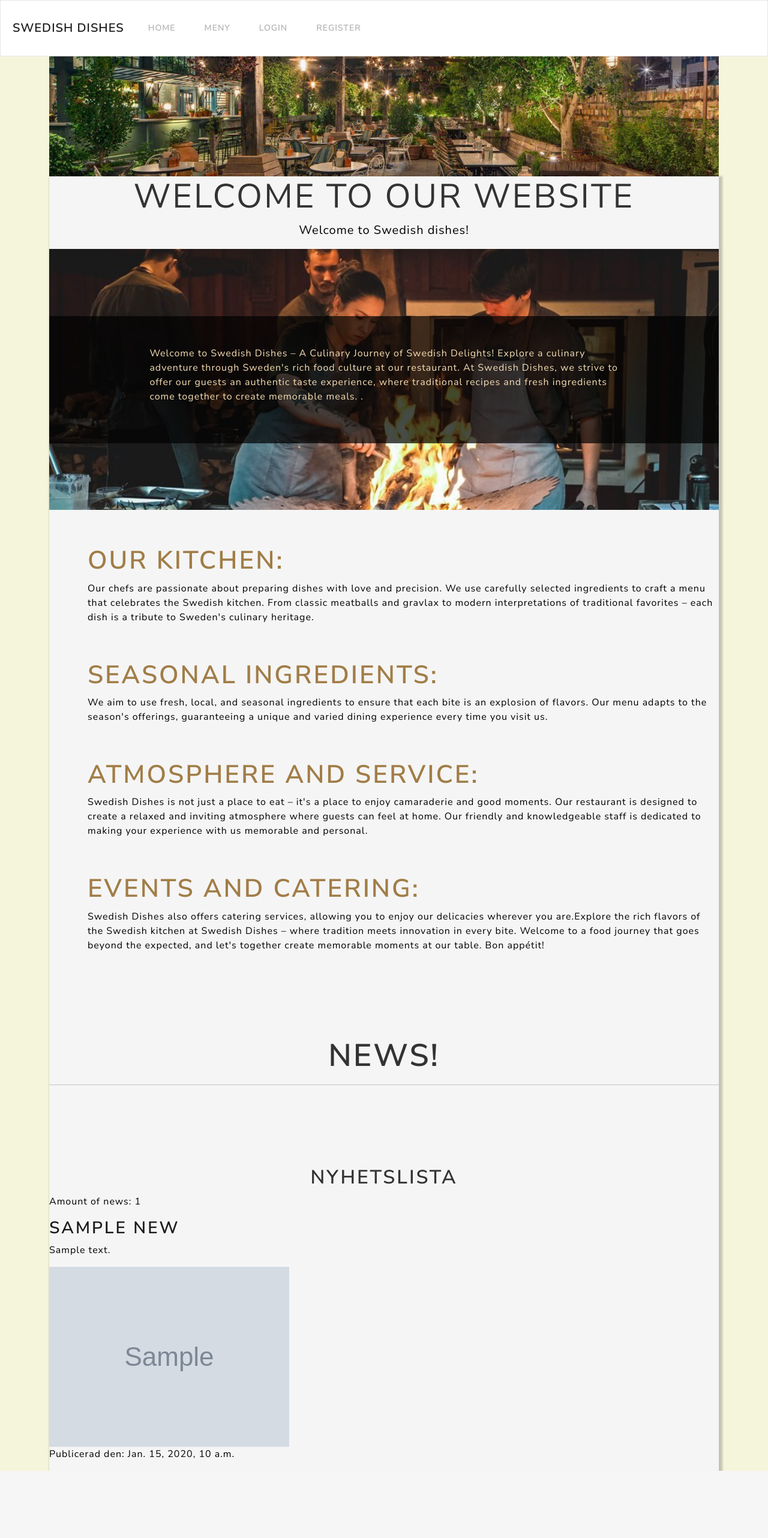
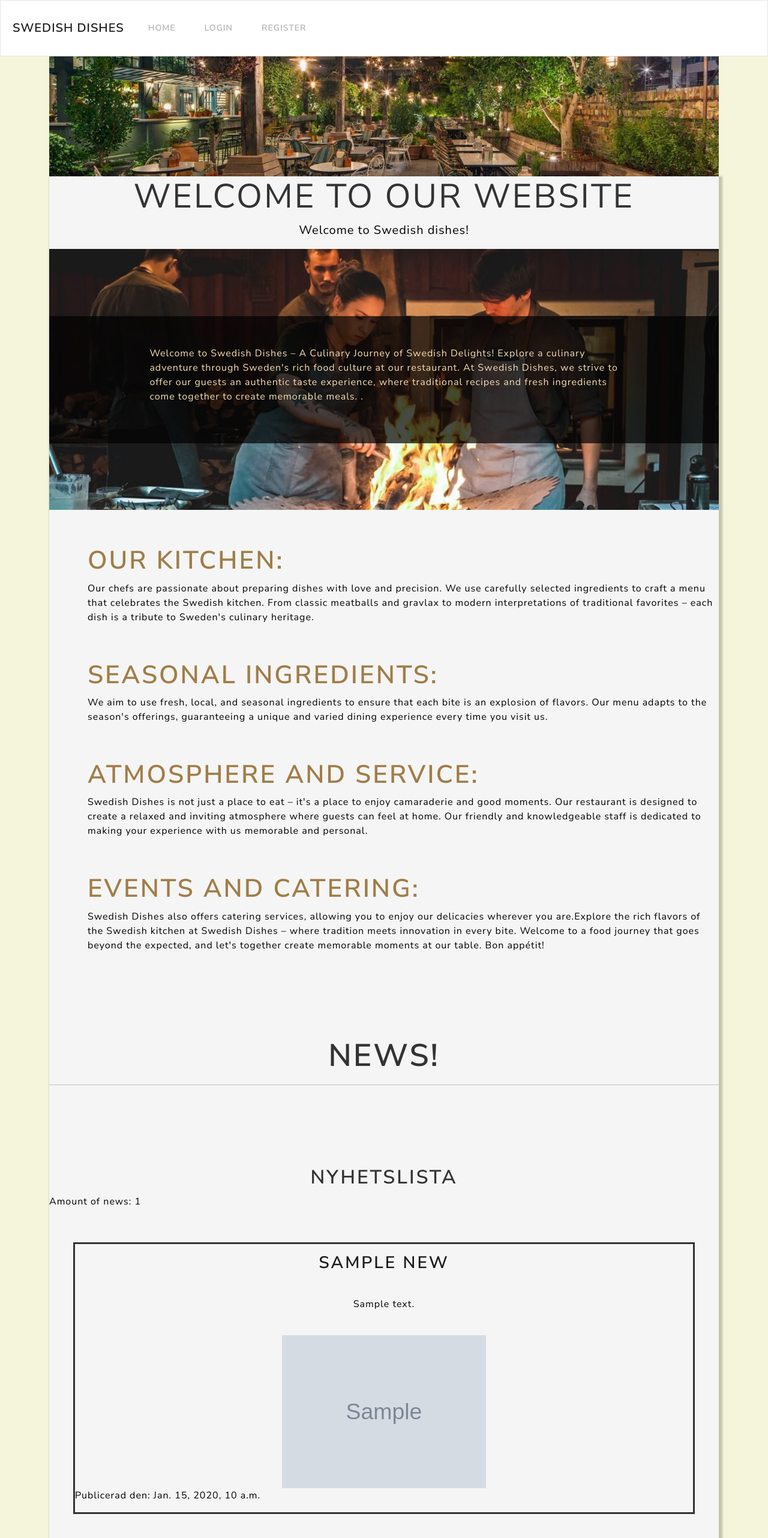
Before and after one commit to Philippos123/vegan-resturant.1, a Django app: page / in a window 1280 px wide. Shown: the whole page at 60% size. Before the commit the page ends 2452 px from the top, so only its background shows below. Run offline with Django 4.2, Linux system fonts and the light colour scheme; tables that the repository leaves empty hold one stand-in row (values such as "Sample post"); grey boxes marked "Sample" are stand-in pictures; some libraries are stand-ins or nearby versions.

Commit message:
Last css detail

```diff
--- a/resturant/static/css/style.css
+++ b/resturant/static/css/style.css
@@ -1,4 +1,4 @@
-body {
+body{
     background-color: #F5F5DC; /* Beige eller annan krämig färg */
     color: #333333; /* Mörkgrå textfärg */
     margin: 0;
@@ -22,12 +22,12 @@ h1, p{
     margin-left: 20px;
 }
 
-.banner {
+.banner{
     height: 200px;
     overflow: hidden;
     margin: 0;
     padding: 0;
-    background-image: url('../images/plant-pottingshed-4.jpg');
+    background-image: url("https://res.cloudinary.com/dhpnihgnt/image/upload/v1724408892/static/images/plant-pottingshed-4.jpg");
     background-size: cover;
     background-position: center;
 }
@@ -234,3 +234,27 @@ p{
     color: #721c24;
     border: 1px solid #f5c6cb;
 }
+
+
+.news-item{
+    text-align: center;
+    margin: 40px;
+    border-style: solid;
+}
+
+.news-content{
+    text-align: center;
+    margin: 40px;
+}
+
+.img-list {
+    max-width: 33%;
+    height: auto;
+    display: block;
+    margin-left: auto;
+    margin-right: auto;
+}
+
+.news-h2{
+    margin-top: 15px;
+}
--- a/resturant/templates/resturant/base.html
+++ b/resturant/templates/resturant/base.html
@@ -35,9 +35,6 @@
                     <a class="nav-link" href="/">Home</a>
                 </li>
 
-                <li class="nav-item">
-                    <a class="nav-link" href="https://drive.google.com/file/d/1cGCa66KO_7Xu5u8gGikJ1OnVTnCfplFH/view?usp=drive_link">Meny</a>
-                </li>
                 {% if user.is_authenticated %}
                 <li class="nav-item">
                     <a class="nav-link" href="{% url 'book' %}">Booking</a>
--- a/resturant/templates/resturant/index.html
+++ b/resturant/templates/resturant/index.html
@@ -79,10 +79,10 @@
 
 {% for news in news_list %}
     <div class="news-item">
-        <h2>{{ news.title }}</h2>
-        <p>{{ news.content }}</p>
+        <h2 class="news-h2">{{ news.title }}</h2>
+        <p class="news-content">{{ news.content }}</p>
         {% if news.image %}
-            <img src="{{ news.image.url }}" alt="{{ news.title }}">
+            <img src="{{ news.image.url }}" alt="{{ news.title }}" class="img-list">
         {% else %}
             <p>No image available</p>
         {% endif %}
```
Also changed, not shown: 1 other file.
